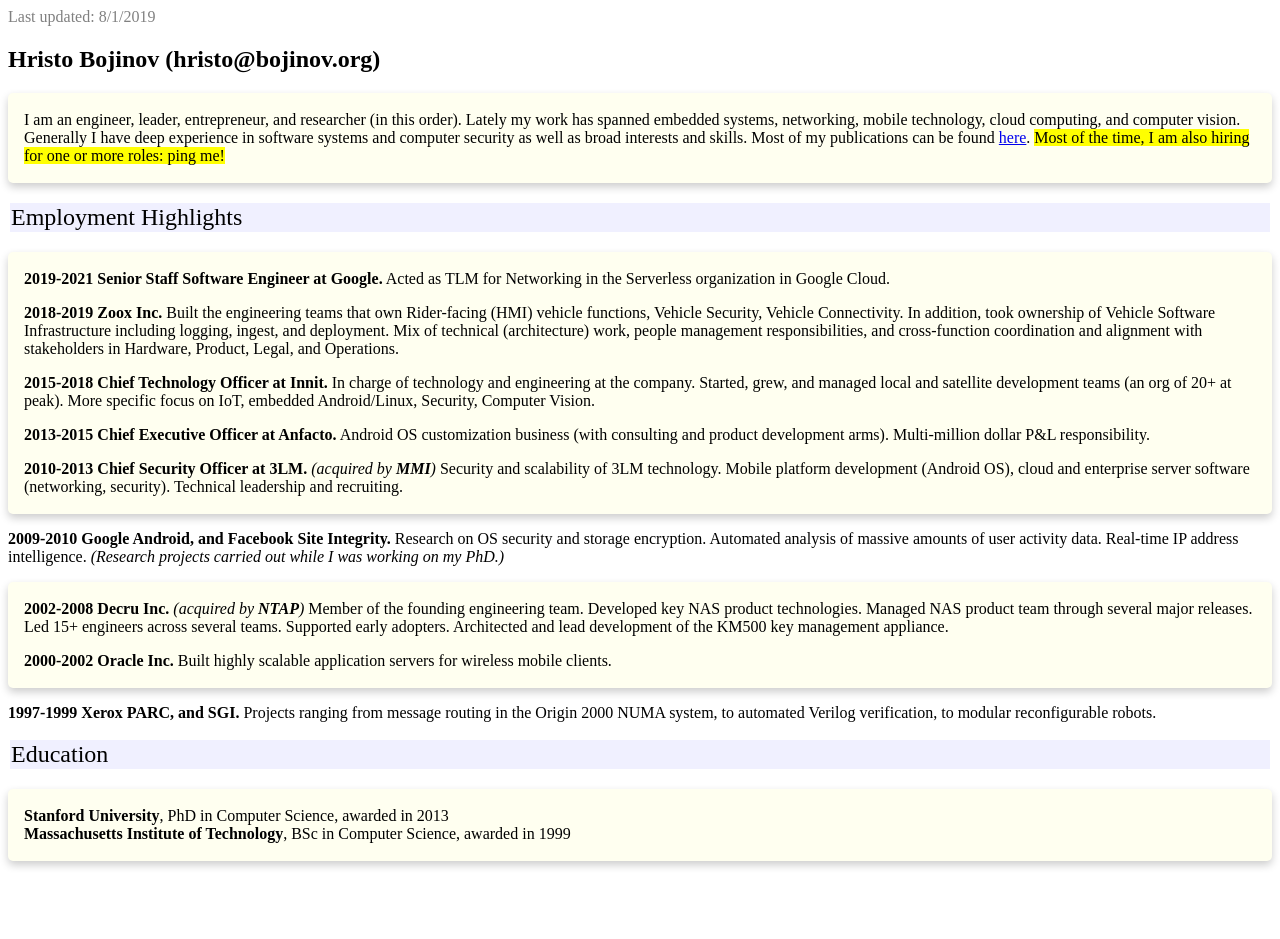
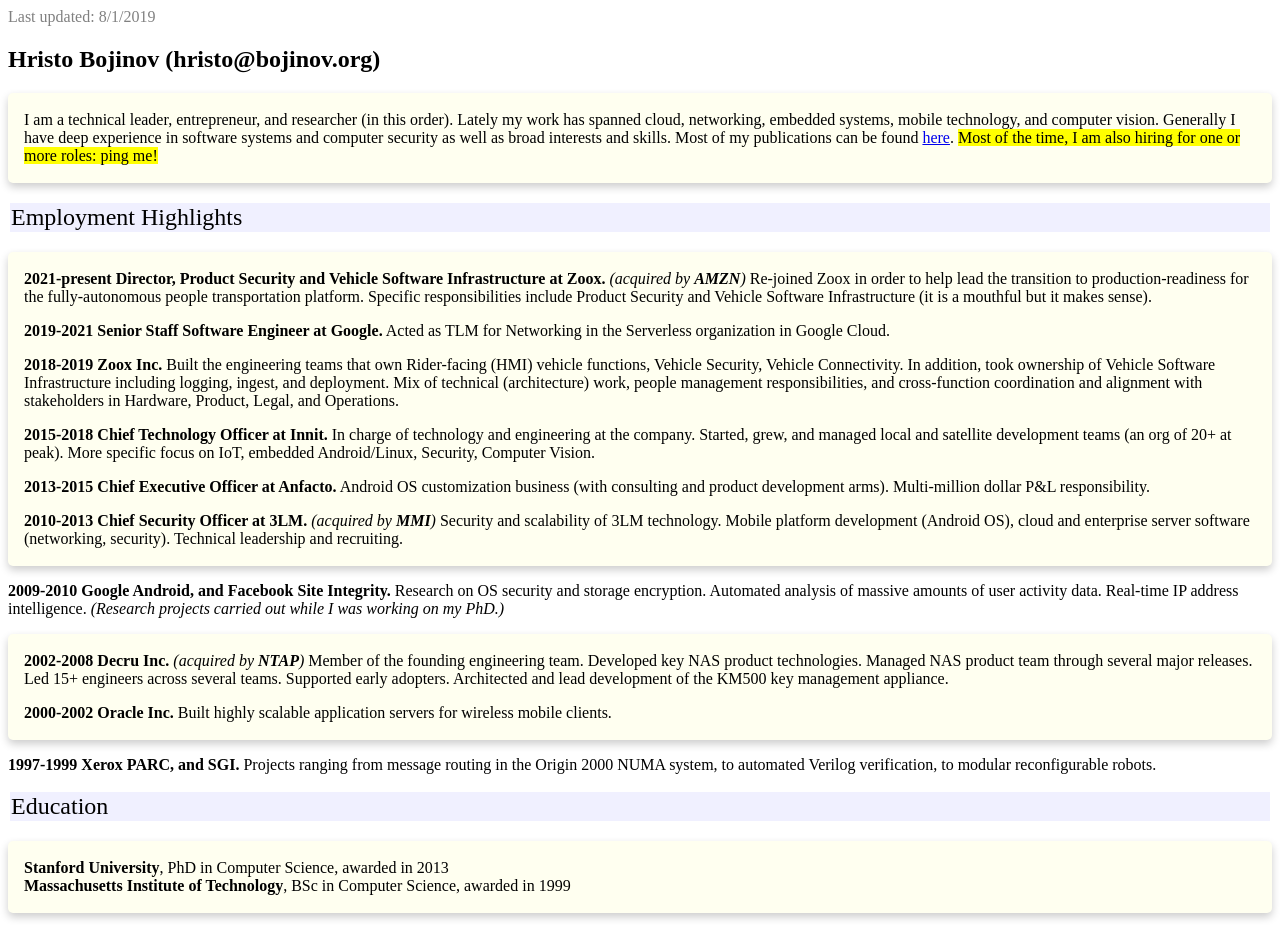
Before and after one commit to hristo/hristo.github.io, a plain HTML site: page resume.html in a window 1280 px wide. Before the commit the page ends 887 px from the top, so only its background shows below. Drawn offline with Linux system fonts and the light colour scheme.

Commit message:
Zoox update.

```diff
--- a/resume.html
+++ b/resume.html
@@ -28,12 +28,14 @@ hx { background-color:#FFFF00; }
 
 <h2>Hristo Bojinov (hristo@bojinov.org)</h2>
 
-<div class="card"><div class="container"><p>I am an engineer, leader, entrepreneur, and researcher (in this order). Lately my work has spanned embedded systems, networking, mobile technology, cloud computing, and computer vision. Generally I have deep experience in software systems and computer security as well as broad interests and skills. Most of my publications can be found <a href="publications.html">here</a>. <hx>Most of the time, I am also hiring for one or more roles: ping me!</hx></p></div></div><br/>
+<div class="card"><div class="container"><p>I am a technical leader, entrepreneur, and researcher (in this order). Lately my work has spanned cloud, networking, embedded systems, mobile technology, and computer vision. Generally I have deep experience in software systems and computer security as well as broad interests and skills. Most of my publications can be found <a href="publications.html">here</a>. <hx>Most of the time, I am also hiring for one or more roles: ping me!</hx></p></div></div><br/>
 
 <table width="100%"><tr><td valign="middle" bgcolor="#F0F0FF"><font size="+2">Employment Highlights</font></td></tr></table>
 
 <br/>
 <div class="card"><div class="container">
+<p><b>2021-present</b> <b>Director, Product Security and Vehicle Software Infrastructure at Zoox.</b> <em>(acquired by <b>AMZN</b>)</em> Re-joined Zoox in order to help lead the transition to production-readiness for the fully-autonomous people transportation platform. Specific responsibilities include Product Security and Vehicle Software Infrastructure (it is a mouthful but it makes sense).</p>
+
 <p><b>2019-2021</b> <b>Senior Staff Software Engineer at Google.</b> Acted as TLM for Networking in the Serverless organization in Google Cloud.</p>
 
 <p><b>2018-2019</b> <b>Zoox Inc.</b> Built the engineering teams that own Rider-facing (HMI) vehicle functions, Vehicle Security, Vehicle Connectivity. In addition, took ownership of Vehicle Software Infrastructure including logging, ingest, and deployment. Mix of technical (architecture) work, people management responsibilities, and cross-function coordination and alignment with stakeholders in Hardware, Product, Legal, and Operations.</p>
```
